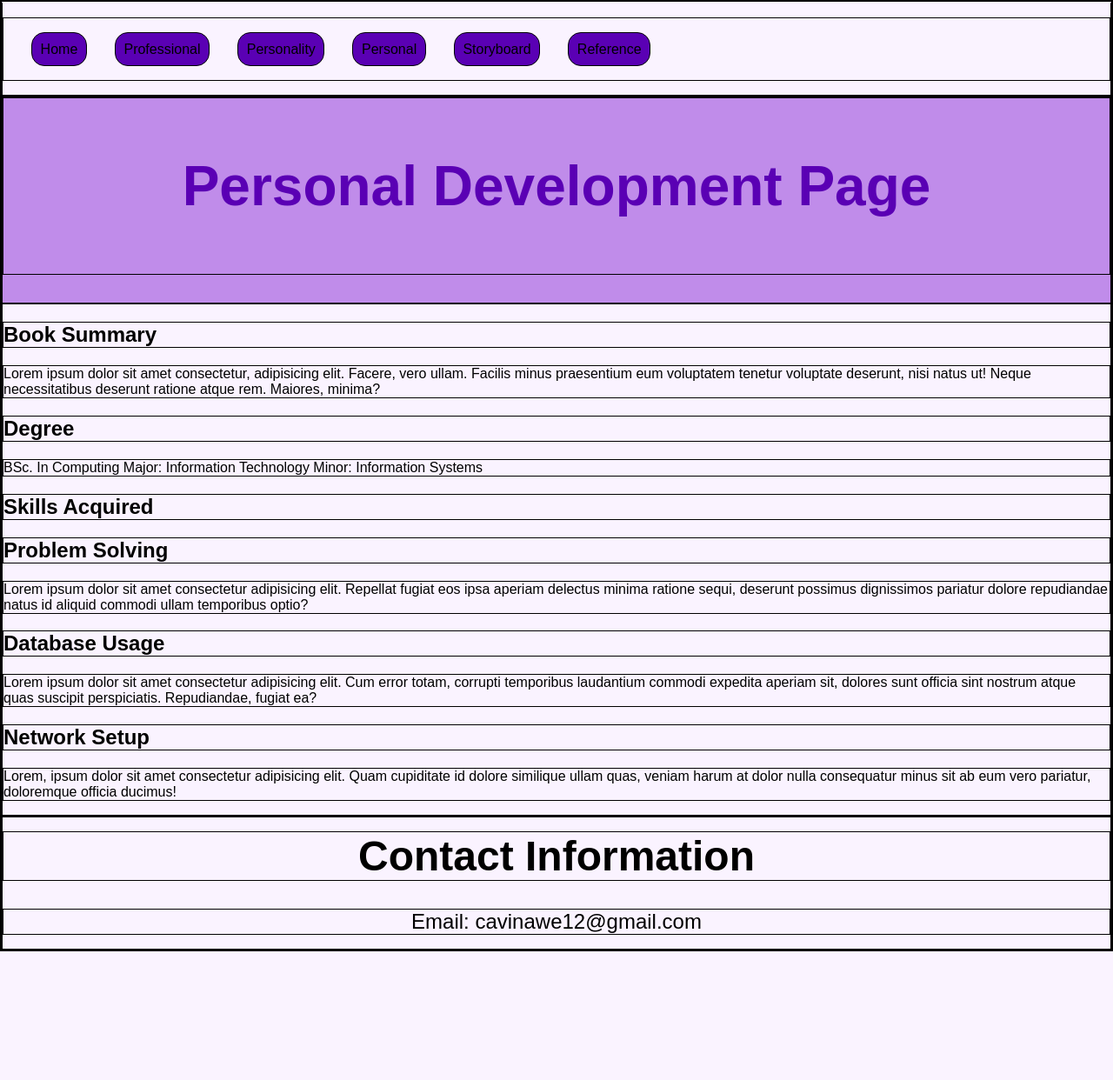
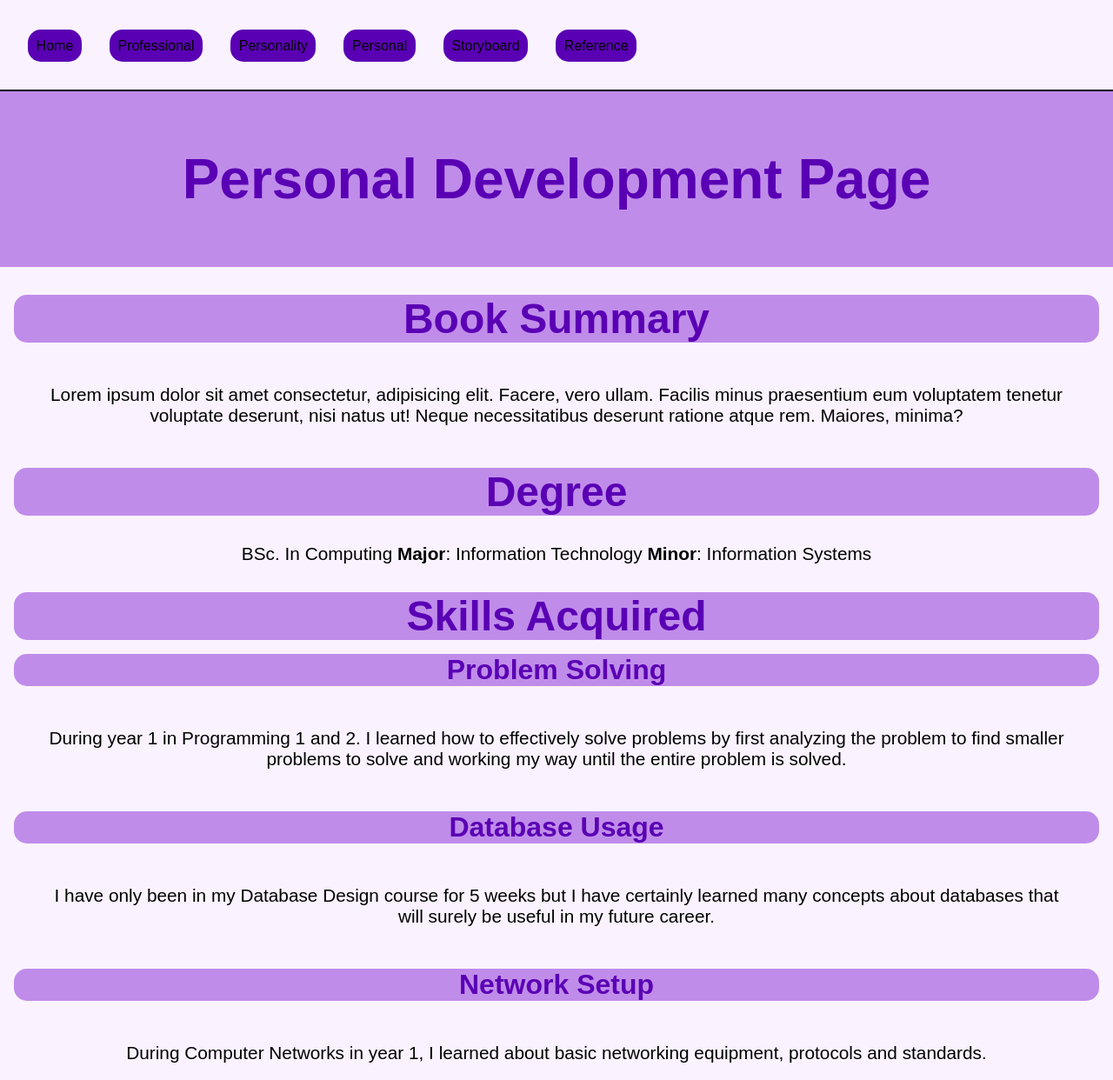
Before and after one commit to Heck21/Web-Programming-IA2, a plain HTML site: page Codes/development.html in a window 1280 px wide. Shown: the top 1242 px of the page at 87% size. Before the commit the page ends 1094 px from the top, so only its background shows below. Drawn offline with Linux system fonts and the light colour scheme; a web font is replaced by a local one.

Commit message:
Updated files

```diff
--- a/Codes/development.html
+++ b/Codes/development.html
@@ -40,34 +40,31 @@
       </p>
 
       <h2>Degree</h2>
-      <p>
-        BSc. In Computing Major: Information Technology Minor: Information
-        Systems
+      <p id="degree">
+        BSc. In Computing <b>Major</b>: Information Technology <b>Minor</b>:
+        Information Systems
       </p>
 
       <h2>Skills Acquired</h2>
 
-      <h2>Problem Solving</h2>
+      <h3>Problem Solving</h3>
       <p>
-        Lorem ipsum dolor sit amet consectetur adipisicing elit. Repellat fugiat
-        eos ipsa aperiam delectus minima ratione sequi, deserunt possimus
-        dignissimos pariatur dolore repudiandae natus id aliquid commodi ullam
-        temporibus optio?
+        During year 1 in Programming 1 and 2. I learned how to effectively solve
+        problems by first analyzing the problem to find smaller problems to
+        solve and working my way until the entire problem is solved.
       </p>
 
-      <h2>Database Usage</h2>
+      <h3>Database Usage</h3>
       <p>
-        Lorem ipsum dolor sit amet consectetur adipisicing elit. Cum error
-        totam, corrupti temporibus laudantium commodi expedita aperiam sit,
-        dolores sunt officia sint nostrum atque quas suscipit perspiciatis.
-        Repudiandae, fugiat ea?
+        I have only been in my Database Design course for 5 weeks but I have
+        certainly learned many concepts about databases that will surely be
+        useful in my future career.
       </p>
 
-      <h2>Network Setup</h2>
+      <h3>Network Setup</h3>
       <p>
-        Lorem, ipsum dolor sit amet consectetur adipisicing elit. Quam
-        cupiditate id dolore similique ullam quas, veniam harum at dolor nulla
-        consequatur minus sit ab eum vero pariatur, doloremque officia ducimus!
+        During Computer Networks in year 1, I learned about basic networking
+        equipment, protocols and standards.
       </p>
     </main>
 
--- a/Styles/develpment.css
+++ b/Styles/develpment.css
@@ -7,7 +7,7 @@
 }
 
 * {
-  border: 1px solid black;
+  /* border: 1px solid black; */
 }
 
 html {
@@ -67,6 +67,40 @@ header > h1 {
   padding: 4rem;
 }
 
+main > h2 {
+  text-align: center;
+  font-size: 3rem;
+  margin: 1rem;
+  background-color: var(--secondary-color);
+  color: var(--tertiary-color);
+  border-radius: var(--radius);
+}
+
+main > h3 {
+  text-align: center;
+  font-size: 2rem;
+  margin: 1rem;
+  background-color: var(--secondary-color);
+  color: var(--tertiary-color);
+  border-radius: var(--radius);
+}
+
+main > p {
+  box-sizing: content-box;
+  width: clamp(45ch, 50%);
+  font-size: 1.3rem;
+  margin: 2rem;
+  padding: 1rem;
+  text-align: center;
+}
+
+#degree {
+  font-size: 1.3rem;
+  margin: 1rem;
+  padding: 1rem;
+  text-align: center;
+}
+
 footer {
   box-sizing: content-box;
   height: auto;
```
